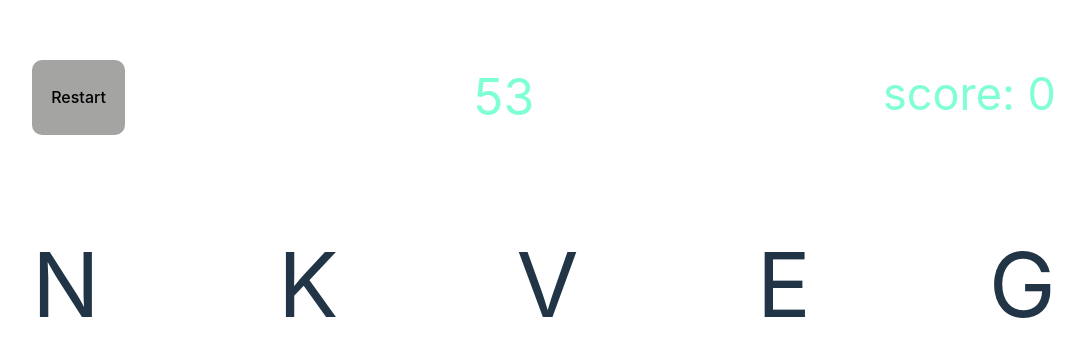
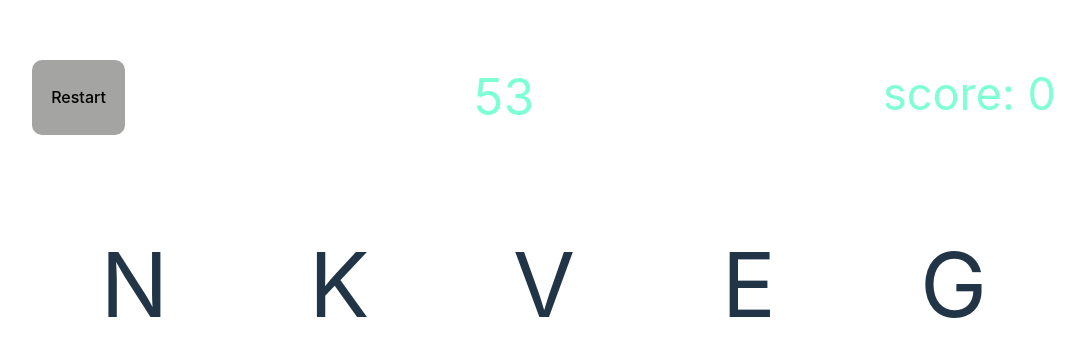
Before and after one commit to ShihYuChang/--svelte, a Svelte app: page / in a window 1280 px wide. Shown: the part 153-510 px from the top of the page, without its empty margins (96-1181 px from the left). Built offline with nearby package versions, Linux system fonts and the light colour scheme.

Commit message:
Fixing words' length

```diff
--- a/src/App.svelte
+++ b/src/App.svelte
@@ -85,7 +85,7 @@
   </div>
   <div class="wordWrapper">
     {#if seconds > 0}
-      {#each $words as word}
+      {#each $words as word, index}
         <div class="word">{word.toUpperCase()}</div>
       {/each}
     {/if}
@@ -120,6 +120,7 @@
   }
 
   .word {
+    width: 100%;
     font-size: 90px;
   }
 
```
